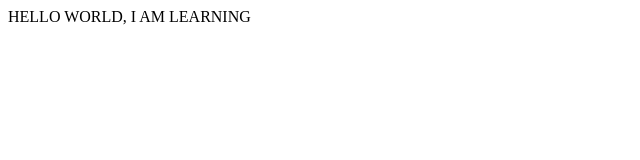
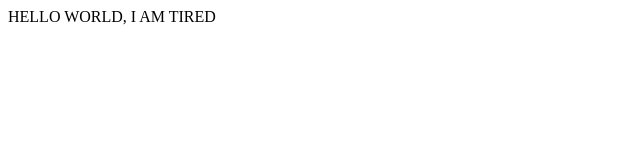
Before and after one commit to boar5135/AlexandraBoardman, a plain HTML site: page index.html in a window 1280 px wide. Shown: the full height of the page, 0-640 px from the left. Drawn offline with Linux system fonts and the light colour scheme.

Commit message:
Update index.html

```diff
--- a/index.html
+++ b/index.html
@@ -1,5 +1,5 @@
 <html>
 <body>
-HELLO WORLD, I AM LEARNING
+HELLO WORLD, I AM TIRED
 </body>
 </html>
```
